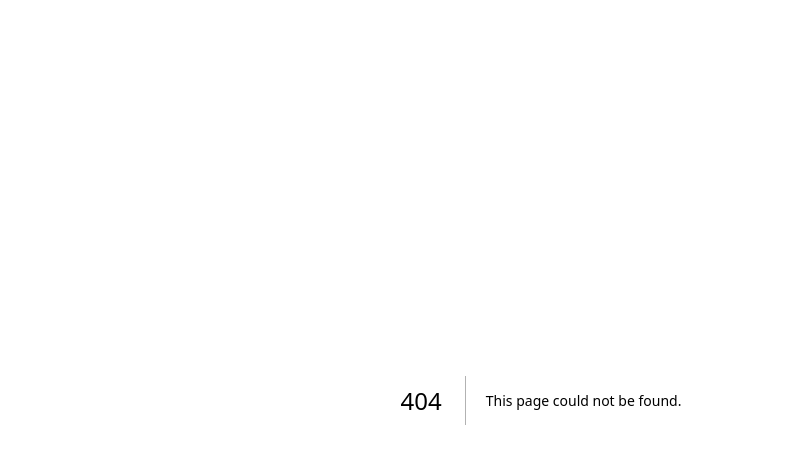
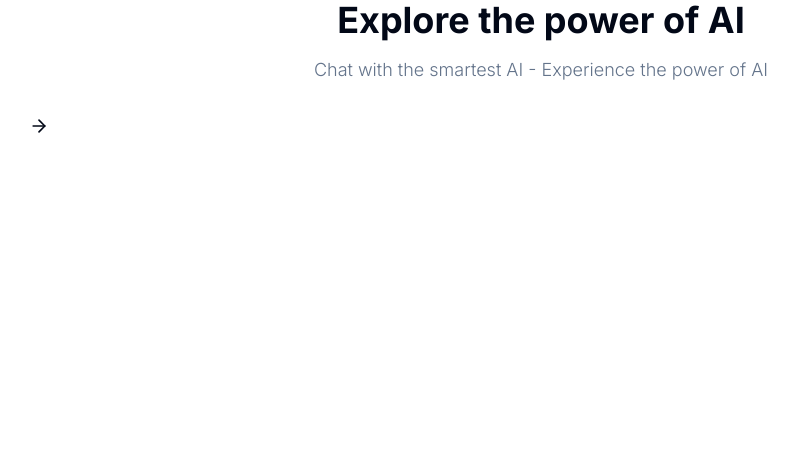
Before and after one commit to Roeck/GenAI, a Next.js app: page /dashboard in a window 1280 px wide. Before the commit this address had no page. Shown: the top 464 px of the page, without its empty margins (99-897 px from the left). Built offline with nearby package versions, Linux system fonts and the light colour scheme.

Commit message:
Middaware and Clerk config

```diff
--- /dev/null
+++ b/app/(dashboard)/(routes)/dashboard/page.tsx
@@ -0,0 +1,28 @@
+"use client";
+
+import { ArrowRight } from "lucide-react";
+import { useRouter } from "next/navigation";
+
+// import { Card } from "@/components/ui/card";
+import { cn } from "@/lib/utils";
+
+export default function HomePage() {
+  const router = useRouter();
+
+  return (
+    <div>
+      <div className="mb-8 space-y-4">
+        <h2 className="text-2xl md:text-4xl font-bold text-center">
+          Explore the power of AI
+        </h2>
+        <p className="text-muted-foreground font-light text-sm md:text-lg text-center">
+          Chat with the smartest AI - Experience the power of AI
+        </p>
+      </div>
+      <div className="px-4 md:px-20 lg:px-32 space-y-4">
+        {/* <Card /> */}
+        <ArrowRight className="w-5 h-5" />
+      </div>
+    </div>
+  );
+}
--- /dev/null
+++ b/app/(landing)/page.tsx
@@ -0,0 +1,15 @@
+// import { LandingNavbar } from "@/components/landing-navbar";
+// import { LandingHero } from "@/components/landing-hero";
+// import { LandingContent } from "@/components/landing-content";
+
+const LandingPage = () => {
+  return (
+    <div className="h-full ">
+      {/* <LandingNavbar />
+      <LandingHero />
+      <LandingContent /> */}
+    </div>
+  );
+};
+
+export default LandingPage;
--- a/app/globals.css
+++ b/app/globals.css
@@ -1,6 +1,12 @@
 @tailwind base;
 @tailwind components;
 @tailwind utilities;
+
+html,
+body,
+:root {
+  height: 100%;
+}
 
 @layer base {
   :root {
--- a/app/layout.tsx
+++ b/app/layout.tsx
@@ -1,22 +1,25 @@
-import './globals.css'
-import type { Metadata } from 'next'
-import { Inter } from 'next/font/google'
+import "./globals.css";
+import type { Metadata } from "next";
+import { Inter } from "next/font/google";
+import { ClerkProvider } from "@clerk/nextjs";
 
-const inter = Inter({ subsets: ['latin'] })
+const inter = Inter({ subsets: ["latin"] });
 
 export const metadata: Metadata = {
-  title: 'Create Next App',
-  description: 'Generated by create next app',
-}
+  title: "GenAI",
+  description: "AI Content Generator",
+};
 
 export default function RootLayout({
   children,
 }: {
-  children: React.ReactNode
+  children: React.ReactNode;
 }) {
   return (
-    <html lang="en">
-      <body className={inter.className}>{children}</body>
-    </html>
-  )
+    <ClerkProvider>
+      <html lang="en">
+        <body className={inter.className}>{children}</body>
+      </html>
+    </ClerkProvider>
+  );
 }
--- a/app/page.tsx
+++ /dev/null
@@ -1,6 +0,0 @@
-import { Button } from "@/components/ui/button";
-import Image from "next/image";
-
-export default function Home() {
-  return <Button variant="destructive">Button</Button>;
-}
--- a/package.json
+++ b/package.json
@@ -9,6 +9,7 @@
     "lint": "next lint"
   },
   "dependencies": {
+    "@clerk/nextjs": "^4.23.5",
     "@radix-ui/react-icons": "^1.3.0",
     "@radix-ui/react-slot": "^1.0.2",
     "@types/node": "20.6.2",
@@ -19,6 +20,7 @@
     "clsx": "^2.0.0",
     "eslint": "8.49.0",
     "eslint-config-next": "13.5.1",
+    "lucide-react": "^0.279.0",
     "next": "13.5.1",
     "postcss": "8.4.30",
     "react": "18.2.0",
```
Also changed, not shown: middleware.ts (added, +9 -0 lines), 2 other files (tests, documents, lock files or other folders).
